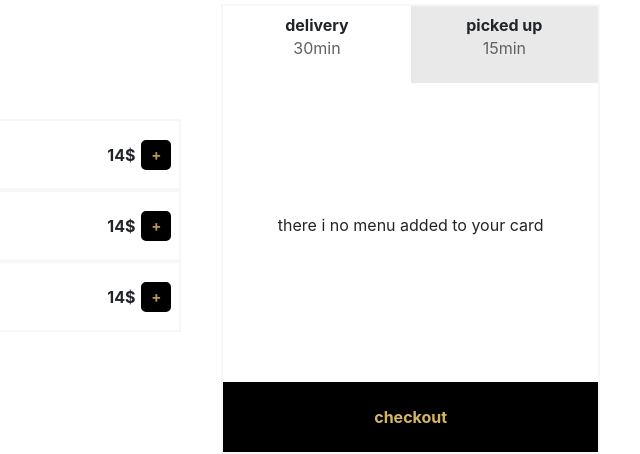
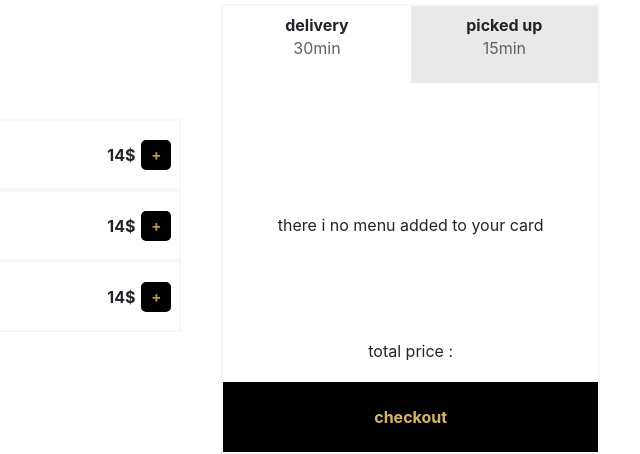
Before and after one commit to feres1994/restoApp, a plain HTML site: page categorie.html in a window 1280 px wide. Shown: the part 184-638 px from the top of the page, 640-1280 px from the left. Drawn offline with nearby package versions, Linux system fonts and the light colour scheme; a web font is replaced by a local one.

Commit message:
"merging code"

```diff
--- a/categorie.css
+++ b/categorie.css
@@ -104,6 +104,33 @@
   flex-direction: column;
   justify-content: center;
   align-items: center;
+  position: relative;
+  overflow: auto;
+}
+/*******SCROLL CUSTOM******/
+/* Track */
+.data-added-to-cart::-webkit-scrollbar-track {
+  background: rgba(0, 0, 0, 0.2);
+}
+
+/* Handle */
+.data-added-to-cart::-webkit-scrollbar-thumb {
+  background: #e8b007;
+}
+
+/* Handle on hover */
+.data-added-to-cart::-webkit-scrollbar-thumb:hover {
+  background: goldenrod;
+}
+/**********************/
+.total-price-container {
+  position: absolute;
+  bottom: 0;
+  height: 50px;
+  padding: 7px;
+  display: flex;
+  justify-content: space-between;
+  background-color: #fff;
 }
 .checkout {
   height: 70px;
--- a/categorie.html
+++ b/categorie.html
@@ -174,6 +174,10 @@
               </div>
               <div class="data-added-to-cart">
                 <p class="panier-empty">there i no menu added to your card</p>
+                <div class="total-price-container">
+                  <span>total price :</span>
+                  <span class="total-price"></span>
+                </div>
               </div>
               <div class="checkout">
                 <button
--- a/index.js
+++ b/index.js
@@ -1,6 +1,7 @@
 const checkoutBtn = document.querySelector(".checkout-btn");
 const AddBtns = document.querySelectorAll(".plus-btn");
 const Panier = document.querySelector(".data-added-to-cart");
+const total = document.querySelector(".total-price");
 let x = 0;
 for (let i of AddBtns) {
   i.addEventListener("click", () => {
@@ -21,6 +22,6 @@ for (let i of AddBtns) {
     }
     const PriceValue = parseInt(i.previousElementSibling.innerHTML);
     x = x + PriceValue;
-    alert(x);
+    total.innerHTML = x;
   });
 }
```
